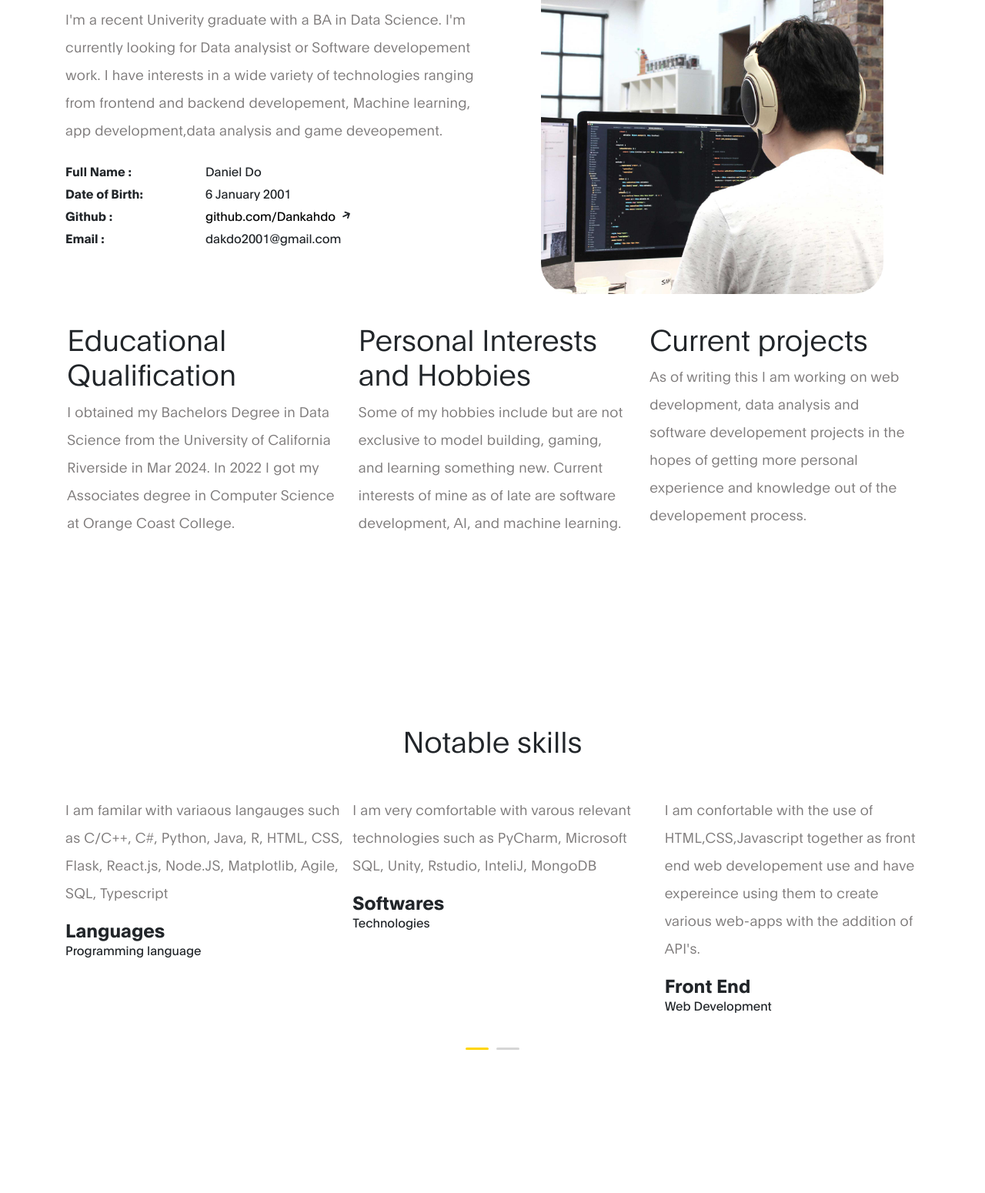
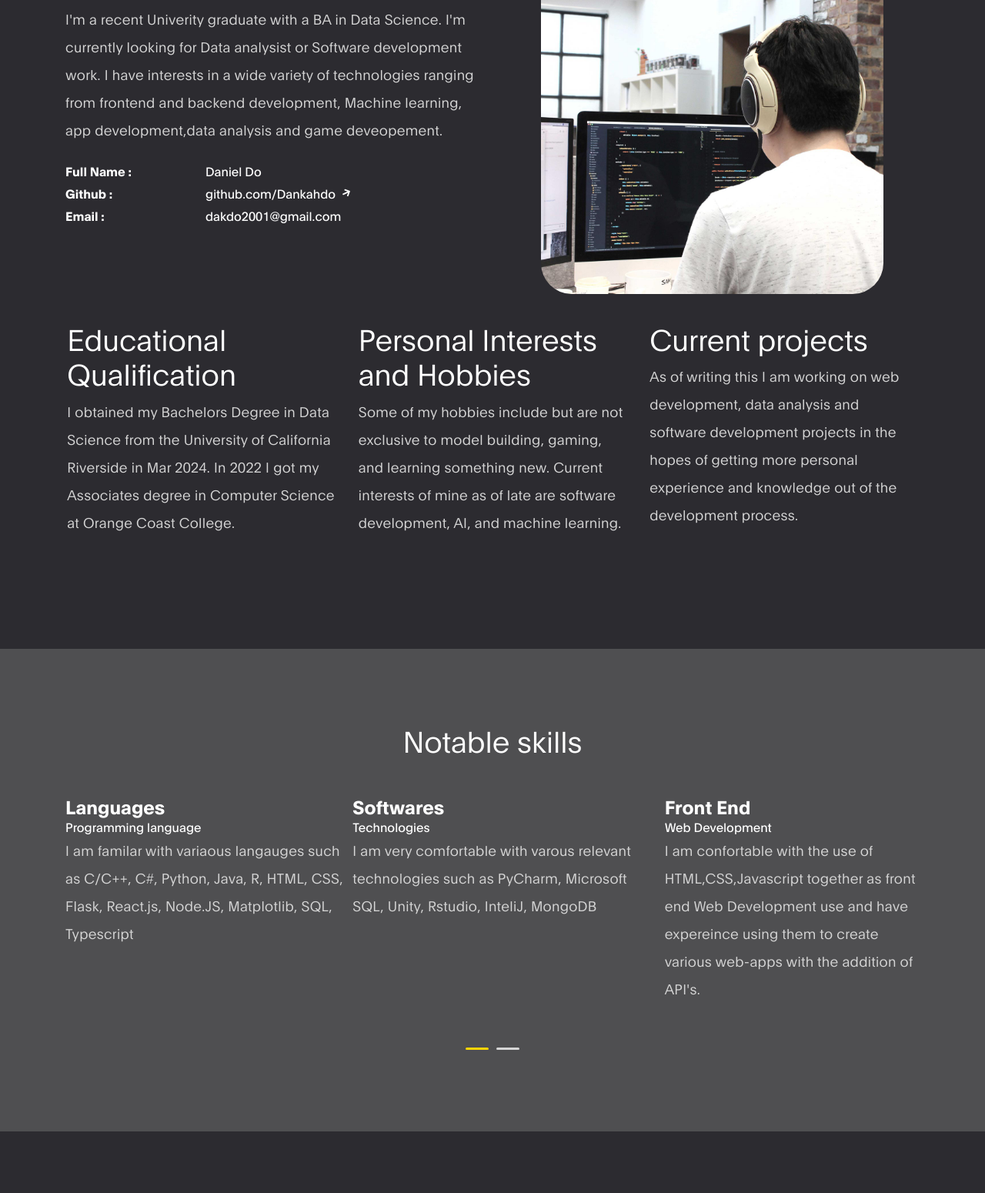
Before and after one commit to Dankahdo/Dankahdo.github.io, a plain HTML site: page index.html in a window 1280 px wide. Shown: the part 677-2227 px from the top of the page at 77% size. Drawn offline with Linux system fonts and the light colour scheme.

Commit message:
color update

```diff
--- a/css/tooplate-ben-resume-style.css
+++ b/css/tooplate-ben-resume-style.css
@@ -36,8 +36,8 @@ https://www.tooplate.com/view/2120-ben-resume
     --dark-color:           #010101;
     --menu-bg-color:        #212529;
 
-    --gray-color:           #909090;
-    --p-color:              #7d7a7a;
+    --gray-color:           #909090; /*top bar text color */
+    --p-color:              #d6d6d6; /*raw text color */
 
     --base-font-family:     "Plain", -apple-system,BlinkMacSystemFont,"Segoe UI",Roboto,"Helvetica Neue",Arial,"Noto Sans",sans-serif,"Apple Color Emoji","Segoe UI Emoji","Segoe UI Symbol","Noto Color Emoji";
     --font-weight-bold:     600;
@@ -59,15 +59,16 @@ https://www.tooplate.com/view/2120-ben-resume
     --border-radius-small:  40px;
 
 
-    --background-color: white;
-    --background-color-notableskills: white;
-    --background-color-prjHeader: #F7F7F7;
-    --background-color-prjText: white;
+    --background-color: #2c2b30;
+    --background-color-notableskills: #4f4f51;
+    --background-color-prjHeader: #4f4f51;
+    --background-color-prjText: #2c2b30;
 
-    /* --background-color: powderblue;
-    --background-color-notableskills: honeydew;
-    --background-color-prjHeader: rgb(215, 230, 215);
-    --background-color-prjText: honeydew; */
+    --h3-font-color : #ffff;
+    --h6-font-color : #ffff;
+    --proj-exe-font-color : #ffff;
+    --hover-color : #f58f7c
+
   }
 
 
@@ -96,6 +97,7 @@ https://www.tooplate.com/view/2120-ben-resume
 
   h3 {
     font-size: var(--h3-font-size);
+    color: var(--h3-font-color);
   }
 
   h4 {
@@ -109,6 +111,7 @@ https://www.tooplate.com/view/2120-ben-resume
   h6 {
     font-weight: var(--font-weight-bold);
     font-size: var(--h6-font-size);
+    color: var(--h6-font-color);
   }
 
   p {
@@ -118,6 +121,24 @@ https://www.tooplate.com/view/2120-ben-resume
     letter-spacing: 0.3px;
     line-height: 2em;
   }
+
+  span{
+    color: var(--h6-font-color);
+  }
+
+  li{
+    color: var(--h6-font-color);
+  }
+
+  li strong + a {
+    color: var(--h6-font-color); /* Change the color of the */
+  }
+
+  p a {
+    color: var(--h6-font-color);  /* Change the color of the link  */
+}
+
+
 
   .section-padding {
     padding: 6rem 0;
@@ -175,7 +196,7 @@ https://www.tooplate.com/view/2120-ben-resume
   }
 
   a:hover  {
-    color: var(--dark-color);
+    color: var(--hover-color);
     text-decoration: none;
   }
 
@@ -216,7 +237,7 @@ https://www.tooplate.com/view/2120-ben-resume
 
   .contact-form #submit-button:hover,
   .navbar .custom-btn:hover {
-    background: var(--dark-color);
+    background: var(--hover-color);
     color: var(--white-color);
   }
 
@@ -227,7 +248,7 @@ https://www.tooplate.com/view/2120-ben-resume
 
   .nav-item .nav-link.active,
   .nav-item .nav-link:hover {
-    color: var(--gray-color);
+    color: var(--hover-color);
   }
 
   .nav-item .nav-link.active,
@@ -370,7 +391,7 @@ https://www.tooplate.com/view/2120-ben-resume
   }
 
   .faq .btn-link {
-    color: var(--dark-color);
+    color: var(--proj-exe-font-color);
     font-size: var(--h6-font-size);
     text-align: left;
     display: block;
@@ -380,7 +401,7 @@ https://www.tooplate.com/view/2120-ben-resume
 
   .faq .btn-link:focus,
   .faq .btn-link:hover {
-    color: var(--dark-color);
+    color: var(--hover-color);
     text-decoration: none;
   }
 
@@ -413,7 +434,7 @@ https://www.tooplate.com/view/2120-ben-resume
   }
 
   .testimonials-info {
-    width: 100%;
+    width: 100%
   }
 
   .testimonials .owl-theme .owl-nav.disabled+.owl-dots {
@@ -428,11 +449,19 @@ https://www.tooplate.com/view/2120-ben-resume
     width: 30px;
     height: 3px;
     margin: 5px;
+
   }
 
   .testimonials .owl-theme .owl-dots .owl-dot.active span,
   .testimonials .owl-theme .owl-dots .owl-dot:hover span {
     background: var(--primary-color);
+  }
+
+  .testimonials-tag{
+    position: absolute;
+    bottom: 0;
+    left: 0;
+    width: 100%;
   }
 
 
--- a/index.html
+++ b/index.html
@@ -101,7 +101,7 @@ https://www.tooplate.com/view/2120-ben-resume
                     <h3 class="mb-4">This Is Me</h3>
 
                     <p>I'm a recent Univerity graduate with a BA in Data Science. I'm currently looking for Data analysist
-                      or Software developement work. I have interests in a wide variety of technologies ranging from frontend and backend developement, Machine learning,
+                      or Software development work. I have interests in a wide variety of technologies ranging from frontend and backend development, Machine learning,
                       app development,data analysis and game deveopement.
                     </p>
 
@@ -109,8 +109,6 @@ https://www.tooplate.com/view/2120-ben-resume
 
                     <ul class="mt-4 mb-5 mb-lg-0 profile-list list-unstyled">
                         <li><strong>Full Name :</strong> Daniel Do </li>
-
-                        <li><strong>Date of Birth:</strong> 6 January 2001</li>
 
                         <li><strong>Github :</strong> <a href="https://github.com/Dankahdo">github.com/Dankahdo</a> <i class="fas fa-arrow-right custom-icon"></i> </li>
 
@@ -143,8 +141,8 @@ https://www.tooplate.com/view/2120-ben-resume
 
                 <div class="col-lg-4 col-md-4 col-12">
                 <h3>Current projects</h3>
-                <p>As of writing this I am working on web development, data analysis and software developement projects in the hopes of
-                  getting more personal experience and knowledge out of the developement process.</p>
+                <p>As of writing this I am working on web development, data analysis and software development projects in the hopes of
+                  getting more personal experience and knowledge out of the development process.</p>
                 </div>
 
             </div>
@@ -169,12 +167,15 @@ https://www.tooplate.com/view/2120-ben-resume
                                     </div> -->
 
                                     <div class="testimonials-info">
-                                        <p>I am familar with variaous langauges such as C/C++, C#, Python, Java, R, HTML, CSS, Flask, React.js, Node.JS, Matplotlib,
-                                          Agile, SQL, Typescript</p>
 
                                         <h6 class="mb-0">Languages</h6>
                                         <span>Programming language</span>
+
+                                        <p>I am familar with variaous langauges such as C/C++, C#, Python, Java, R, HTML, CSS, Flask, React.js, Node.JS, Matplotlib,
+                                          SQL, Typescript</p>
+
                                     </div>
+
                                 </div>
                             </div>
 
@@ -185,12 +186,12 @@ https://www.tooplate.com/view/2120-ben-resume
                                     </div> -->
 
                                     <div class="testimonials-info">
+                                        <h6 class="mb-0">Softwares</h6>
+                                        <span>Technologies</span>
+
                                         <p>I am very comfortable with varous relevant technologies such as PyCharm, Microsoft SQL, Unity, Rstudio, InteliJ, MongoDB</p>
 
-                                        <h6 class="mb-0">Softwares</h6>
-                                        <span>Technologies</span>
                                     </div>
-
                                 </div>
                             </div>
 
@@ -201,12 +202,12 @@ https://www.tooplate.com/view/2120-ben-resume
                                     </div>
 
                                     <div class="testimonials-info">
-                                        <p>I am confortable with the use of HTML,CSS,Javascript together as front end web developement use
+                                        <h6 class="mb-0">Front End</h6>
+                                        <span>Web Development</span>
+
+                                        <p>I am confortable with the use of HTML,CSS,Javascript together as front end Web Development use
                                           and have expereince using them to create various web-apps with the addition of API's.
                                         </p>
-
-                                        <h6 class="mb-0">Front End</h6>
-                                        <span>Web Development</span>
                                     </div>
                                 </div>
                             </div>
@@ -218,12 +219,11 @@ https://www.tooplate.com/view/2120-ben-resume
                                     </div>
 
                                     <div class="testimonials-info">
+                                        <h6 class="mb-0"> Machine Learning</h6>
+                                        <span>Data Analysis</span>
                                         <p>I have experience using R studio, Jyupitar notebook, and numpty to perform machine learning
                                           on provided data sets to obtain insights into data that might be difficult to do with traditional
                                           data breakdowns.</p>
-
-                                        <h6 class="mb-0"> Machine Learning</h6>
-                                        <span>Data Analysis</span>
                                     </div>
                                 </div>
                             </div>
@@ -235,11 +235,11 @@ https://www.tooplate.com/view/2120-ben-resume
                                   </div>
 
                                   <div class="testimonials-info">
+                                      <h6 class="mb-0">Unity Game Development</h6>
+                                      <span>Development</span>
+
                                       <p>I am comfortable with the use and application of Unity in the process of making and publishg games on
                                         the mobile android playstore.</p>
-
-                                      <h6 class="mb-0">Unity Game Development</h6>
-                                      <span>Development</span>
                                   </div>
                               </div>
                           </div>
@@ -253,7 +253,7 @@ https://www.tooplate.com/view/2120-ben-resume
      </section>
 
 
-     <!-- FAQ -->
+     <!-- Projects and Experiences -->
      <section class="faq section-padding">
 
         <div class="container">
@@ -278,7 +278,7 @@ https://www.tooplate.com/view/2120-ben-resume
 
                         <div id="collapseSeven" class="collapse show" aria-labelledby="headingSeven" data-parent="#accordionExample">
                           <div class="card-body">
-                            <p>This project was a 6 month developement cycle using Agile work flow making use of scrums and sprints for planning and status reports
+                            <p>This project was a 6 month development cycle using Agile work flow making use of scrums and sprints for planning and status reports
                             </p>
 
                             <p>For this project We developed a web app called Bill2Grill with the intention of preventing food waste in homes by allowing users the potential to more conviently make more use of
@@ -313,7 +313,7 @@ https://www.tooplate.com/view/2120-ben-resume
                               of entertaining nearby locations for leasure detours along a route.
                             </p>
 
-                            <p>For this project We utilized web developement tools such as css html, javascript
+                            <p>For this project We utilized web development tools such as css html, javascript
                               flak, react and utilized apiendpoints from the mapbox api and yelp api.
                             </p>
 
@@ -368,7 +368,7 @@ https://www.tooplate.com/view/2120-ben-resume
                               after UCI's anteaster mascot.
                             </p>
 
-                            <p>During this development I had the opportunity to work with and gain experince with unity and ios developement.
+                            <p>During this development I had the opportunity to work with and gain experince with unity and ios development.
                             </p>
                           </div>
                         </div>
```
